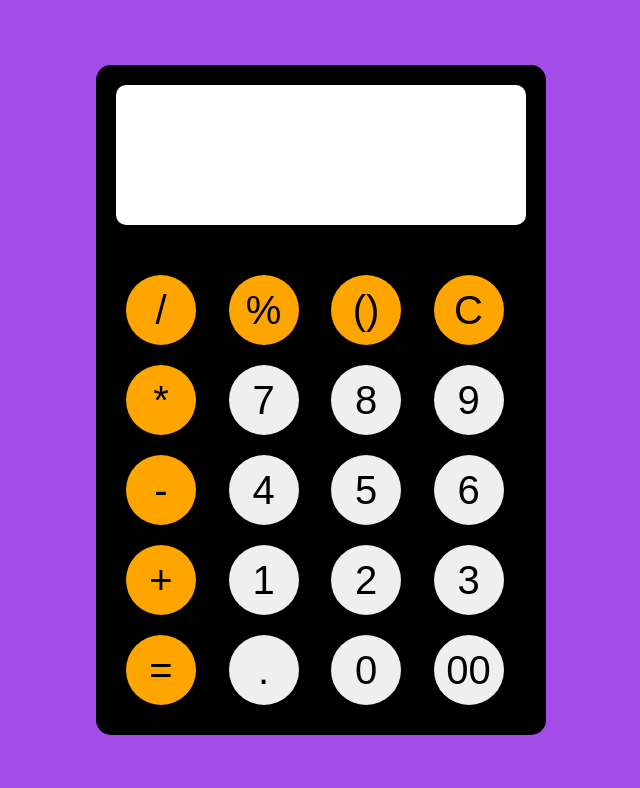
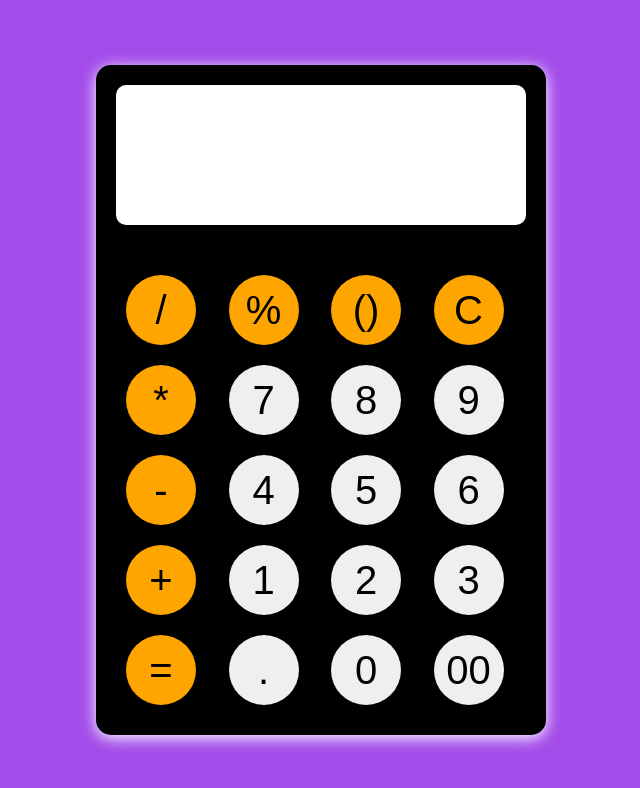
Before and after one commit to Asad3046/Calculator, a plain HTML site: page index.html in a window 1280 px wide. Shown: the whole page, without its empty margins (319-959 px from the left). Drawn offline with Linux system fonts and the light colour scheme.

Commit message:
New commit

```diff
--- a/index.html
+++ b/index.html
@@ -3,11 +3,10 @@
 <head>
     <meta charset="UTF-8">
     <meta name="viewport" content="width=device-width, initial-scale=1.0">
-    <title>Document</title>
+    <title>Calculator</title>
     <link rel="stylesheet" href="style.css">
 </head>
 <body>
-
     <div id="calculator">
         <input id="display" readonly>
         <div id="keys">
--- a/style.css
+++ b/style.css
@@ -9,6 +9,7 @@
 {
     background-color: black;
     border-radius: 15px;
+    box-shadow: 0px 3px 15px white;
     max-width: 500px;
     overflow: hidden;
 }
```
